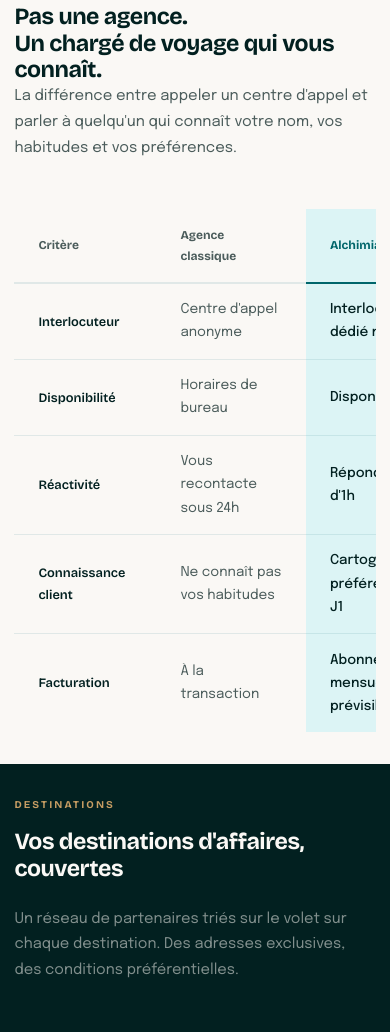
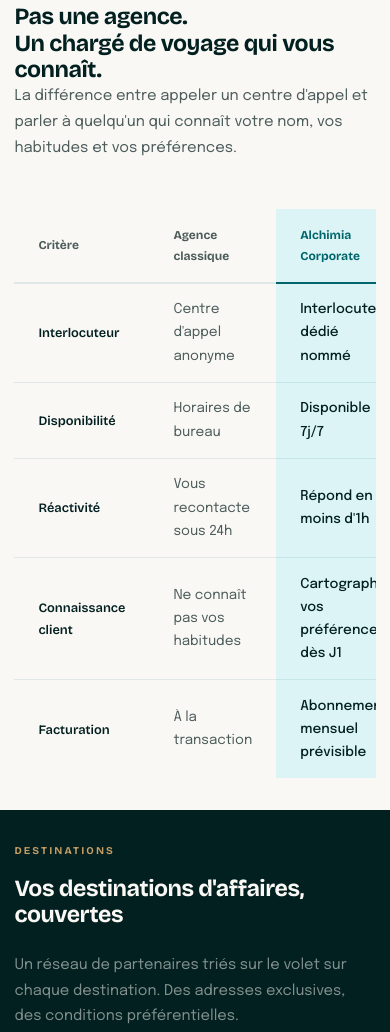
Before and after one commit to skamer666/Alchimia-corporae, a plain HTML site: page conciergerie.html in a window 390 px wide. Shown: the part 4798-5830 px from the top of the page. Drawn offline with nearby package versions, Linux system fonts and the light colour scheme; grey boxes are pictures that could not be loaded.

Commit message:
fix: overflow horizontal — table comparatif + tarifs-note + body overflow-x:hidden

```diff
--- a/conciergerie.html
+++ b/conciergerie.html
@@ -38,7 +38,7 @@
 }
 *,*::before,*::after{margin:0;padding:0;box-sizing:border-box}
 html{scroll-behavior:smooth}
-body{font-family:'Epilogue',sans-serif;color:var(--txt);background:var(--white);line-height:1.7;-webkit-font-smoothing:antialiased}
+body{font-family:'Epilogue',sans-serif;color:var(--txt);background:var(--white);line-height:1.7;-webkit-font-smoothing:antialiased;overflow-x:hidden}
 a{text-decoration:none;color:inherit}
 h1,h2,h3,h4{font-family:'Bricolage Grotesque',sans-serif;line-height:1.15;font-weight:700}
 h1{font-size:clamp(2.6rem,5.5vw,4.4rem);letter-spacing:-.025em}
@@ -308,8 +308,7 @@ footer{background:oklch(14% 0.025 195);padding:3.5rem 0 2rem;border-top:1px soli
   .eco-right-panel>p{display:none}
   /* Comparison */
   .cstep{padding:1rem 1.25rem}
-  #comparatif table{min-width:480px}
-  #comparatif td,#comparatif th{padding:.65rem .9rem;font-size:.75rem}
+  #comparatif td,#comparatif th{padding:.65rem .75rem;font-size:.73rem}
   /* Contact */
   .contact-grid{grid-template-columns:1fr;gap:2rem}
   .cf-row{grid-template-columns:1fr}
@@ -341,8 +340,7 @@ footer{background:oklch(14% 0.025 195);padding:3.5rem 0 2rem;border-top:1px soli
   .srv-tags{gap:3px}
   .srv-tag{font-size:.56rem;padding:2px 7px}
   /* Comparison table */
-  #comparatif table{min-width:460px}
-  #comparatif td,#comparatif th{padding:.55rem .75rem;font-size:.72rem}
+  #comparatif td,#comparatif th{padding:.5rem .6rem;font-size:.7rem}
   /* Eco section */
   .eco-travel-grid{gap:1.25rem}
   .eco-promise-list{grid-template-columns:1fr 1fr}
@@ -744,7 +742,7 @@ footer{background:oklch(14% 0.025 195);padding:3.5rem 0 2rem;border-top:1px soli
     <span class="eyebrow" data-i18n="cmp_label">Pourquoi pas une agence</span>
     <h2 class="fade" data-i18n="cmp_h2">Pas une agence.<br>Un chargé de voyage qui vous connaît.</h2>
     <p class="fade" style="transition-delay:.08s;max-width:56ch;margin-bottom:3rem" data-i18n="cmp_sub">La différence entre appeler un centre d'appel et parler à quelqu'un qui connaît votre nom, vos habitudes et vos préférences.</p>
-    <div class="fade" style="transition-delay:.12s;overflow-x:auto">
+    <div class="fade" style="transition-delay:.12s;overflow-x:auto;max-width:100%;-webkit-overflow-scrolling:touch">
       <table style="width:100%;border-collapse:collapse">
         <thead>
           <tr>
@@ -813,7 +811,7 @@ footer{background:oklch(14% 0.025 195);padding:3.5rem 0 2rem;border-top:1px soli
 <section id="tarifs" class="bg-navy">
   <div class="container">
     <span class="eyebrow" style="color:var(--sable)">Tarifs</span>
-    <div style="display:flex;align-items:flex-end;justify-content:space-between;flex-wrap:wrap;gap:1.25rem;margin-bottom:1.5rem">
+    <div style="display:flex;align-items:flex-end;justify-content:space-between;flex-wrap:wrap;gap:.75rem;margin-bottom:1.5rem">
       <h2 class="fade" style="color:var(--white);margin-bottom:0">Transparent.<br>Sans surprise.</h2>
       <div class="tarifs-toggle fade" style="transition-delay:.05s">
         <button class="ttog ttog-active" id="ttog-mo">Mensuel</button>
@@ -821,7 +819,7 @@ footer{background:oklch(14% 0.025 195);padding:3.5rem 0 2rem;border-top:1px soli
       </div>
     </div>
     <div class="tarifs-note" style="margin-bottom:2rem">
-      <p class="tarifs-def"><strong style="color:oklch(97% 0.005 85 / 0.75);font-weight:600">1 voyage = 1 destination.</strong> Bruxelles → Paris = 1 voyage · Bruxelles → Paris + Londres = 2 voyages.<br><strong style="color:oklch(97% 0.005 85 / 0.75);font-weight:600">Europe</strong> = zone Schengen + UK &nbsp;·&nbsp; <strong style="color:oklch(97% 0.005 85 / 0.75);font-weight:600">Hors Europe</strong> = visa, décalage horaire, logistique complexe.</p>
+      <p class="tarifs-def" style="overflow-wrap:break-word;word-break:break-word"><strong style="color:oklch(97% 0.005 85 / 0.75);font-weight:600">1 voyage = 1 destination.</strong> Bruxelles → Paris = 1 voyage · Bruxelles → Paris + Londres = 2 voyages.<br><strong style="color:oklch(97% 0.005 85 / 0.75);font-weight:600">Europe</strong> = zone Schengen + UK &nbsp;·&nbsp; <strong style="color:oklch(97% 0.005 85 / 0.75);font-weight:600">Hors Europe</strong> = visa, décalage horaire, logistique complexe.</p>
     </div>
     <div class="pricing-grid">
 
```
